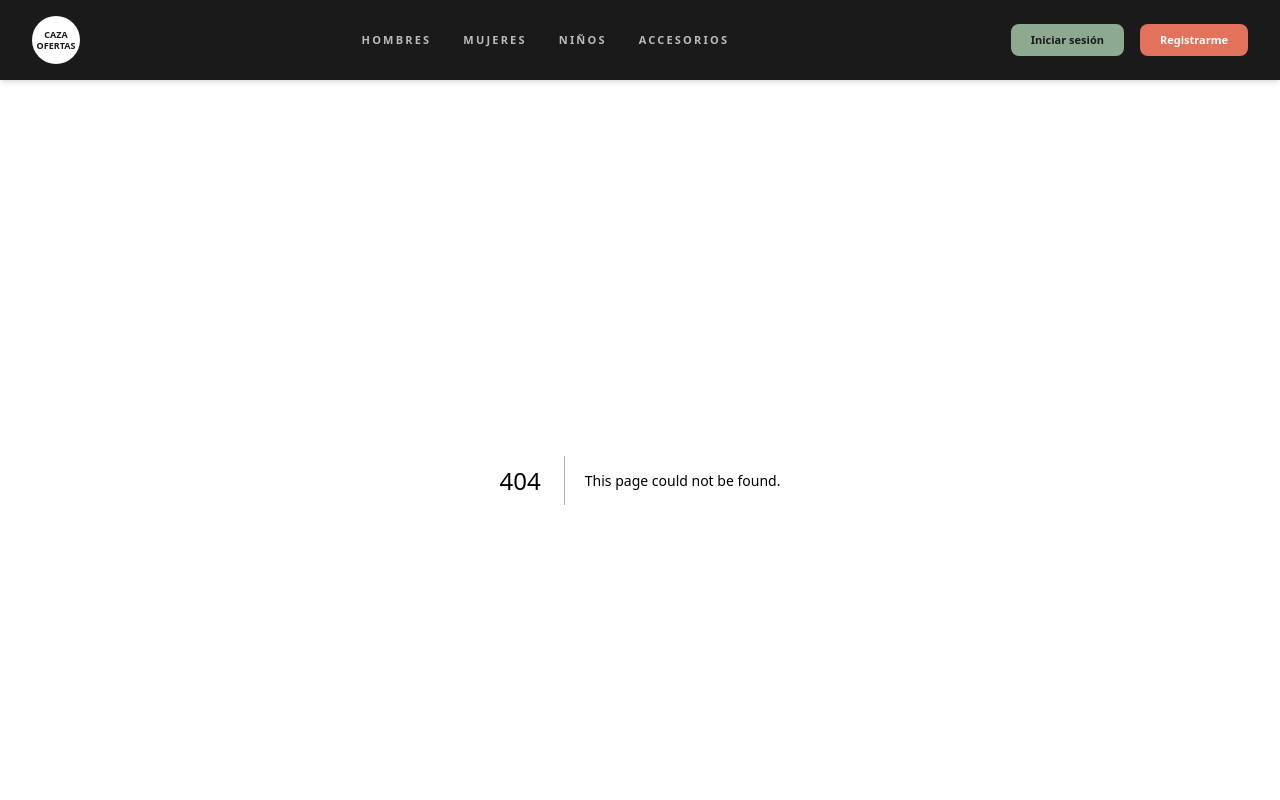
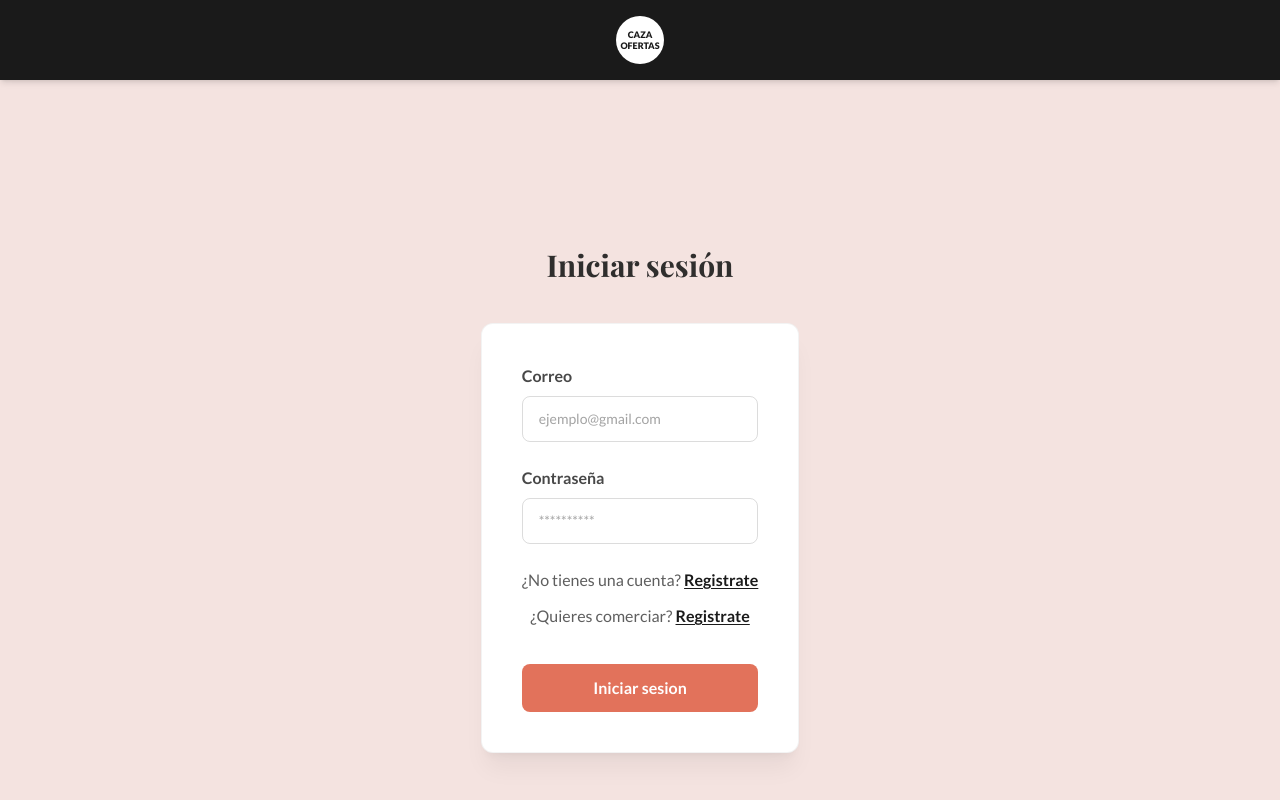
Before and after one commit to angelgsanchez/cazaofertas-multimedia, a Next.js app: page /login in a window 1280 px wide. Before the commit this address had no page. Shown: the top 800 px of the page. Built offline with nearby package versions, Linux system fonts and the light colour scheme; a web font is replaced by a local one.

Commit message:
el login y organizando carpetas

```diff
--- /dev/null
+++ b/src/app/(auth)/layout.tsx
@@ -0,0 +1,28 @@
+// src/app/(auth)/layout.tsx
+import Link from "next/link";
+
+export default function AuthLayout({
+  children,
+}: {
+  children: React.ReactNode;
+}) {
+  return (
+    <div className="min-h-screen flex flex-col bg-accent">
+      {/* Header: Banda negra con logo centrado */}
+      <nav className="w-full bg-dark text-white py-4 px-8 flex items-center justify-center sticky top-0 z-50 shadow-md font-sans">
+        <Link href="/" className="flex items-center group">
+          <div className="w-12 h-12 bg-white rounded-full flex items-center justify-center transition-transform group-hover:scale-105">
+            <span className="text-dark font-black text-[9px] leading-tight text-center p-1">
+              CAZA <br /> OFERTAS
+            </span>
+          </div>
+        </Link>
+      </nav>
+
+      {/* Contenido de las páginas (Login, Registro, etc.) */}
+      <main className="flex-grow flex items-center justify-center">
+        {children}
+      </main>
+    </div>
+  );
+}
--- /dev/null
+++ b/src/app/(auth)/login/page.tsx
@@ -0,0 +1,74 @@
+// Ruta: src/app/login/page.tsx
+// Usamos "use client" porque los formularios suelen necesitar interactividad
+"use client";
+
+import Link from "next/link";
+
+export default function LoginPage() {
+  return (
+    // 1. Fondo de toda la página (color 'accent' de tu paleta, rosado suave)
+    <div className="flex flex-col items-center justify-center min-h-screen bg-accent p-4 font-sans text-dark">
+
+      {/* 2. Título principal fuera de la tarjeta */}
+      <h1 className="text-3xl font-bold mb-10 mt-10 text-dark/90">Iniciar sesión</h1>
+
+      {/* 3. La tarjeta blanca principal */}
+      <div className="w-full max-w-sm bg-white p-10 rounded-xl shadow-xl shadow-dark/5 border border-dark/5">
+
+        <form className="flex flex-col gap-6">
+
+          {/* 4. Campo: Correo */}
+          <div className="flex flex-col gap-2">
+            <label htmlFor="email" className="text-[16px] font-bold text-dark/80">
+              Correo
+            </label>
+            <input
+              id="email"
+              type="email"
+              placeholder="ejemplo@gmail.com"
+              className="w-full px-4 py-3 border border-dark/15 rounded-lg text-sm text-dark placeholder:text-dark/40 focus:outline-none focus:ring-2 focus:ring-primary/40 focus:border-primary transition"
+            />
+          </div>
+
+          {/* 5. Campo: Contraseña */}
+          <div className="flex flex-col gap-2">
+            <label htmlFor="password" className="text-[16px] font-bold text-dark/80">
+              Contraseña
+            </label>
+            <input
+              id="password"
+              type="password"
+              placeholder="**********"
+              className="w-full px-4 py-3 border border-dark/15 rounded-lg text-sm text-dark placeholder:text-dark/40 focus:outline-none focus:ring-2 focus:ring-primary/40 focus:border-primary transition"
+            />
+          </div>
+
+          {/* 6. Enlaces de ayuda (¿No tienes cuenta? / ¿Quieres comerciar?) */}
+          <div className="flex flex-col gap-3 text-center text-base text-dark/70 font-medium">
+            <p>
+              ¿No tienes una cuenta? {' '}
+              <Link href="/register" className="font-bold text-dark hover:text-primary transition-colors underline underline-offset-2">
+                Registrate
+              </Link>
+            </p>
+            <p>
+              ¿Quieres comerciar? {' '}
+              <Link href="/register-merchant" className="font-bold text-dark hover:text-primary transition-colors underline underline-offset-2">
+                Registrate
+              </Link>
+            </p>
+          </div>
+
+          {/* 7. Botón principal (color 'primary' de tu paleta, naranja/coral) */}
+          <button
+            type="submit"
+            className="w-full bg-primary text-white font-bold py-3 rounded-lg text-base hover:brightness-110 active:scale-[0.98] transition-all mt-3"
+          >
+            Iniciar sesion
+          </button>
+
+        </form>
+      </div>
+    </div>
+  );
+}
--- /dev/null
+++ b/src/app/(main)/layout.tsx
@@ -0,0 +1,19 @@
+// src/app/(main)/layout.tsx
+import { Navbar } from "@/components/layout/Navbar";
+import { Footer } from "@/components/layout/Footer";
+
+export default function MainLayout({
+  children,
+}: {
+  children: React.ReactNode;
+}) {
+  return (
+    <div className="flex flex-col min-h-screen">
+      <Navbar />
+      <main className="flex-grow">
+        {children}
+      </main>
+      <Footer />
+    </div>
+  );
+}
--- a/src/app/layout.tsx
+++ b/src/app/layout.tsx
@@ -1,8 +1,6 @@
 import type { Metadata } from "next";
 import { Playfair_Display, Lato } from "next/font/google";
 import "./globals.css";
-import { Navbar } from "@/components/layout/Navbar";
-import { Footer } from "@/components/layout/Footer";
 
 const playfair = Playfair_Display({
   subsets: ["latin"],
@@ -11,7 +9,7 @@ const playfair = Playfair_Display({
 
 const lato = Lato({
   subsets: ["latin"],
-  weight: ["400", "700"],
+  weight: ["400", "700", "900"], // Añadí 900 para el peso 'Black' que podrías usar
   variable: "--font-lato",
 });
 
@@ -26,13 +24,9 @@ export default function RootLayout({
   children: React.ReactNode;
 }) {
   return (
-    <html lang="es">
-      <body
-        className={`${playfair.variable} ${lato.variable} antialiased min-h-screen flex flex-col`}
-      >
-        <Navbar />
-        <div className="flex-grow">{children}</div>
-        <Footer />
+    <html lang="es" className={`${playfair.variable} ${lato.variable}`}>
+      <body className="antialiased min-h-screen">
+        {children}
       </body>
     </html>
   );
--- a/src/components/layout/Navbar.tsx
+++ b/src/components/layout/Navbar.tsx
@@ -32,12 +32,21 @@ export const Navbar = () => {
       </div>
 
       <div className="flex gap-4">
-        <button className="bg-secondary text-dark px-5 py-2 rounded-lg text-[11px] font-bold hover:brightness-110 active:scale-95 transition-all">
-          Iniciar sesión
-        </button>
-        <button className="bg-primary text-white px-5 py-2 rounded-lg text-[11px] font-bold hover:brightness-110 active:scale-95 transition-all">
-          Registrarme
-        </button>
+        {/* Botón de Iniciar Sesión con fondo secundario (verde) */}
+        <Link
+          href="/login"
+          className="bg-secondary text-dark px-5 py-2 rounded-lg text-[11px] font-bold hover:brightness-110 active:scale-95 transition-all inline-block text-center"
+        >
+          INICIAR SESIÓN
+        </Link>
+
+        {/* Botón de Registro con fondo primario (coral/naranja) */}
+        <Link
+          href="/register"
+          className="bg-primary text-white px-5 py-2 rounded-lg text-[11px] font-bold hover:brightness-110 active:scale-95 transition-all inline-block text-center"
+        >
+          REGISTRARME
+        </Link>
       </div>
     </nav>
   );
```
Also changed, not shown: src/app/(main)/page.tsx (renamed from src/app/page.tsx).
